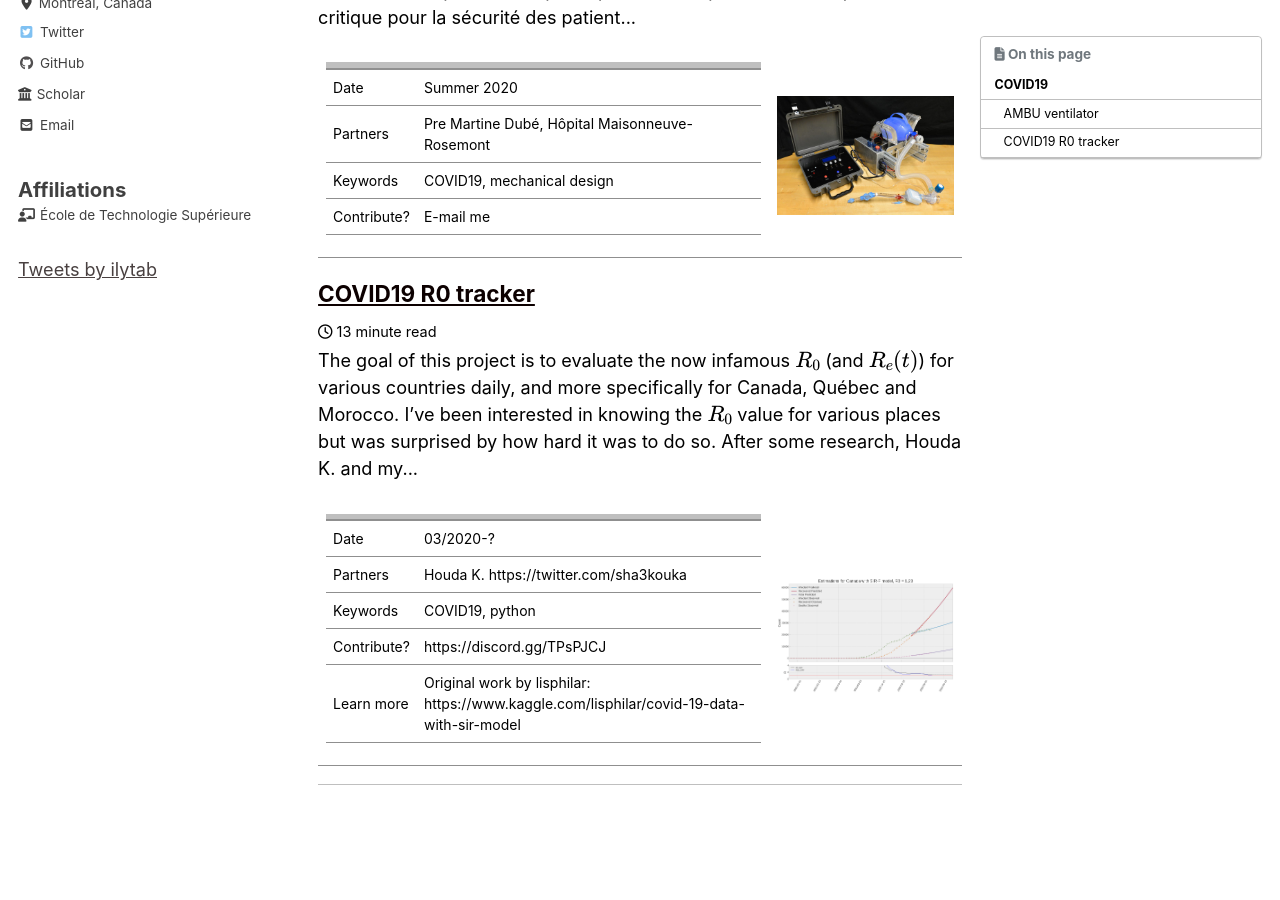
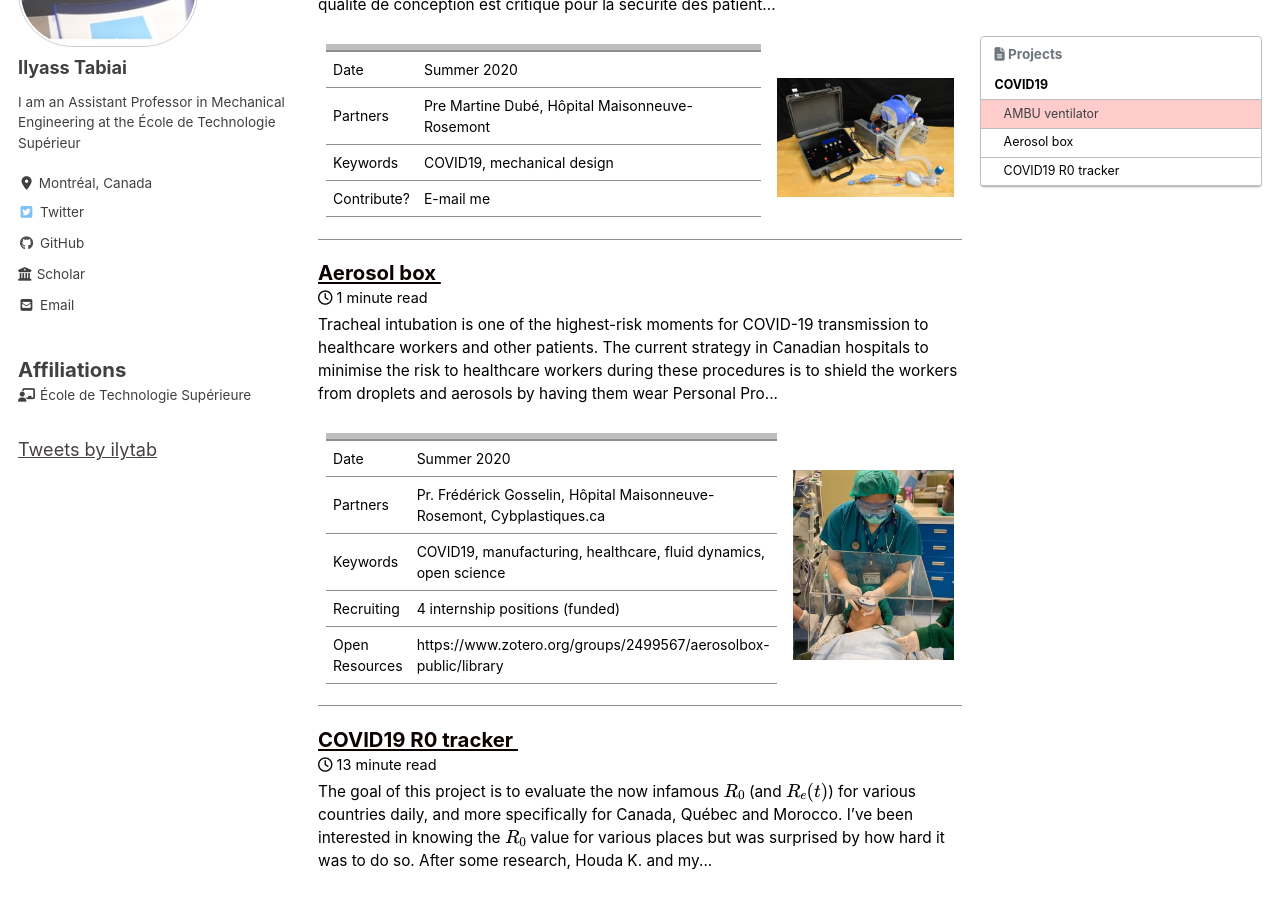
Before and after one commit to ilylabs/ilylabs.github.io, a Jekyll site: the page built from _pages/projects.md, in a window 1280 px wide and 900 px high, scrolled down 460 px. Built offline with Jekyll 4.4.1, drawn with Linux system fonts in a browser that asks for light colours; cached includes are drawn as plain includes; nearby versions of some CDN libraries; comment, search, counter and statistics services are not loaded.

Commit message:
New post: Paretoux project

```diff
--- a/_includes/project-single.html
+++ b/_includes/project-single.html
@@ -17,21 +17,25 @@
         <img src="{{ teaser | relative_url }}" alt="">
       </div>
     {%- endif -%}
-    <h2 class="archive__item-title" itemprop="headline">
+    <h3 id="{{post.title | slugify}}" class="archive__item-title" itemprop="headline">
       {%- if post.link -%}
         <a href="{{ post.link }}">{{ title }}</a> <a href="{{ post.url | relative_url }}" rel="permalink"><i class="fas fa-link" aria-hidden="true" title="permalink"></i><span class="sr-only">Permalink</span></a>
       {%- else -%}
         <a href="{{ post.url | relative_url }}" rel="permalink">{{ title }}</a>
       {%- endif -%}
-    </h2>
+    </h3>
+
     {%- if post.read_time -%}
       <p class="page__meta"><i class="far fa-clock" aria-hidden="true"></i> {% include read-time.html %}</p>
     {%- endif -%}
+
     {%- capture page_tags %}{% for tag in post.tags %}{{" "}}{{ tag }}{% unless forloop.last %},{% endunless %}{% endfor %}{% endcapture -%}
     {%- assign tag_hashes = page_tags -%}
     {%- capture page_partners %}{% for tag in post.partners %}{{" "}}{{ tag }}{% unless forloop.last %},{% endunless %}{% endfor %}{% endcapture -%}
     {%- assign partners_hashes = page_partners -%}
-    <p>{{ post.content | markdownify | strip_html | truncate: 320 }}</p>
+
+    <p style="font-size:85%;">{{ post.content | markdownify | strip_html | truncate: 320 }}</p>
+
   <table>
     <colgroup>
       <col width="70%" />
@@ -68,7 +72,13 @@
           <td markdown="span">{{ tag_hashes | markdownify | strip_html | truncate: 160 }}</td>
           </tr>
           {%- endif -%}
-          {%- if post.shared_library-%}
+          {%- if post.recruiting -%}
+          <tr>
+          <td markdown="span">Recruiting</td>
+          <td markdown="span">{{ post.recruiting | markdownify | strip_html | truncate: 160 }}</td>
+          </tr>
+          {%- endif -%}
+          {%- if post.shared_library -%}
           <tr>
           <td markdown="span">Open Resources</td>
           <td markdown="span">{{ post.shared_library | markdownify | strip_html | truncate: 160 }}</td>
@@ -97,5 +107,6 @@
       </tr>
       </tbody>
   </table>
+
   </article>
 </div>
--- a/_layouts/projects.html
+++ b/_layouts/projects.html
@@ -5,7 +5,7 @@
 {% assign groups = site.projects | group_by: "category" | sort: "name" %}
 <br />
 {% for group in groups %}
-    <h1>{{ group.name | remove: '["' | remove: '"]'  }}</h1>
+    <h2 id="{{group.name | slugify}}">{{ group.name | remove: '["' | remove: '"]'  }}</h2>
 
   {%- for post in group.items -%}
     {%- unless post.hidden -%}
--- a/_pages/projects.md
+++ b/_pages/projects.md
@@ -6,4 +6,5 @@
 author_profile: true
 toc: true
 toc_sticky: true
+toc_label: "Projects"
 ---
--- /dev/null
+++ b/_projects/COVID-paretoux.md
@@ -0,0 +1,39 @@
+---
+title: "Aerosol box"
+excerpt: ""
+header:
+  teaser: /assets/images/projects/COVID-TaiwanUzma.jpeg
+sidebar:
+  - nav: "projects-paretoux"
+gallery:
+  - url: https://www.nejm.org/doi/full/10.1056/NEJMc2007589
+    image_path: /assets/images/projects/COVID-nejm-splah.png
+    alt: "New England Journal of Medicine experimental simulation of coughing"
+  - url: https://www.taiwannews.com.tw/en/news/3902435
+    image_path: /assets/images/projects/COVID-TaiwanBox2.jpeg
+    alt: "Taiwan's 'Aerosol box'"
+  - url: https://focustaiwan.tw/society/202003220009
+    image_path: /assets/images/projects/COVID-TaiwanBox.jpg
+    alt: "Dr. Lai Hsien-yung anesthesiologist with Mennonite Christian Hospital in Hualien, Taiwan"
+category: [COVID19]
+tags: [COVID19, manufacturing, healthcare, fluid dynamics, open science]
+partners: [Pr. Frédérick Gosselin, Hôpital Maisonneuve-Rosemont, Cybplastiques.ca]
+project_date: "Summer 2020"
+recruiting: 4 internship positions (funded)
+contribute:
+learn_more:
+shared_library: https://www.zotero.org/groups/2499567/aerosolbox-public/library
+last_modified_at: 2020-05-08T21:17:22-04:00
+usemathjax: true
+---
+
+**Tracheal intubation** is one of the **highest-risk moments for COVID-19 transmission** to healthcare workers and other patients. The current strategy in Canadian hospitals to minimise the risk to healthcare workers during these procedures is to shield the workers from droplets and aerosols by having them wear Personal Protective Equipment (PPE). More recently (see photos), **"aerosol boxes"** started being manufactured (sometimes at home!) and used by anesthesiologist world-wide to minimize aerosol spread during tracheal intubation and extubation.
+{: style="text-align: justify;"}
+
+{%- include gallery caption="Aerosol box were used in Taiwan early during the COVID19 pandemy to protect medical experts from aerosols that are usually spilled in the room during the intubation and extubation phases." -%}
+
+The "aerosol box" appears to have originated in Taiwan, where Dr. Hsien Yung Lai (Mennonite Christian Hospital) designed a cheap acrylic or transparent polycarbonate box (see gallery photos) that ca be used to mainly shield the healthcare workers working above the box. The box can be cleaned using 70% alcohol after usage and be re-used. Although an improvement, this simple design still allowed quite a significant amount of aerosols during tracheal intubation. Since then, several improvements were brough to the initial design such as the addition of more arm-holes to add ports, gloves to minimize the spread through the larger arm-holes or plastic to minimize spread along the patient's thorax.
+{: style="text-align: justify;"}
+
+Our team believes that that an even **better containment can be achieved**, **experimentally validated** and improved until an extremely low contamination level is reached. This work will be done with a **local manufacturer** that is equipped to **quickly prototype** such equipment and **massively produce it**. Finally, our team wants this work to be part of the **onoing Global Effort** against COVID19, and we will thus be **freely publishing** the output of this work.
+{: style="text-align: justify;"}
```
Also changed, not shown: _includes/project-table.html (+8 -2 lines), assets/images/projects/COVID-TaiwanBox.jpg (added), assets/images/projects/COVID-TaiwanBox2.jpeg (added), assets/images/projects/COVID-TaiwanUzma.jpeg (added), assets/images/projects/COVID-nejm-splah.png (added).
